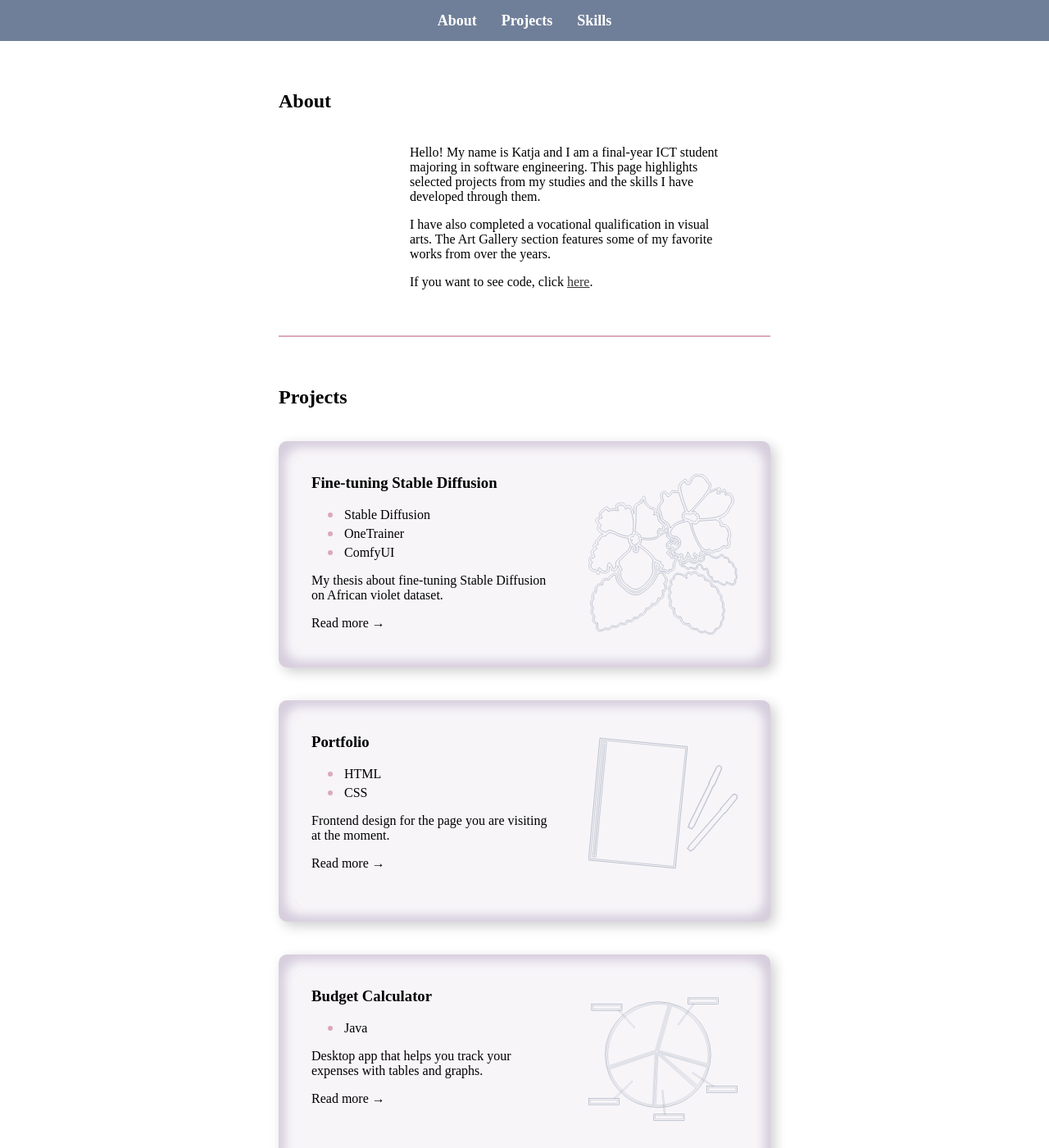
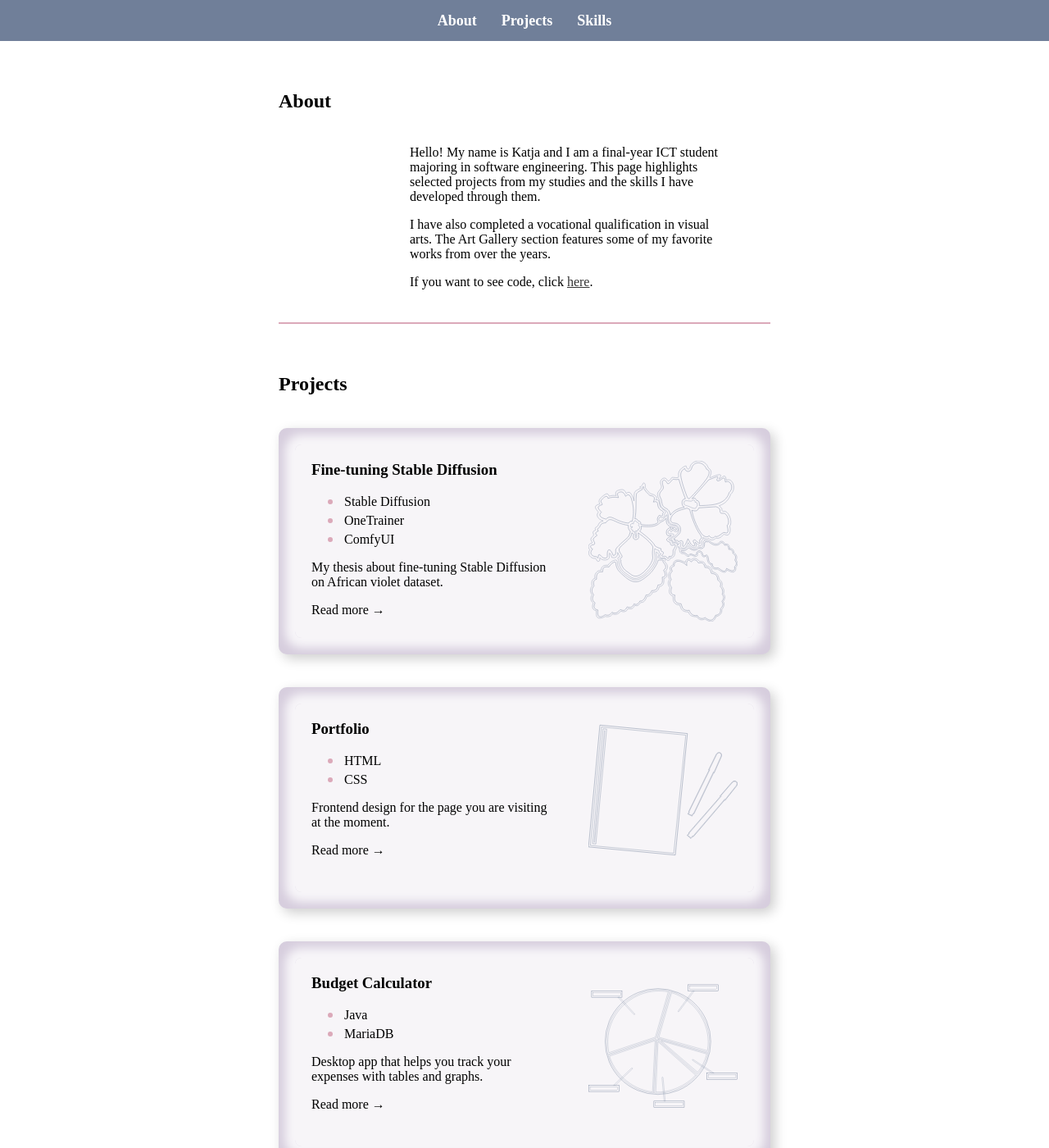
Before and after one commit to KPkoodit/KPkoodit.github.io, a Jekyll site: the page built from index.html, in a window 1280 px wide and 1400 px high. Shown: the whole window at 82% size. Built offline with Jekyll 4.4.1, drawn with Linux system fonts in a browser that asks for light colours.

Commit message:
minor adjustments

```diff
--- a/_projects/budgetCalculator.md
+++ b/_projects/budgetCalculator.md
@@ -4,6 +4,7 @@ title: "Budget Calculator"
 description: "Desktop app that helps you track your expenses with tables and graphs."
 technologies:
     - Java
+    - MariaDB
 image: /assets/images/background/diagram1.svg
 weight: 3
 ---
--- a/assets/css/main.scss
+++ b/assets/css/main.scss
@@ -177,6 +177,10 @@ table.skill-table td:last-child {
     color: #707F99;
 }
 
+.no-bottom-margin {
+    margin-bottom: 0;
+}
+
 /* List stylings */
 .gradient-list {
     padding-left: 20px;
@@ -218,7 +222,7 @@ table.skill-table td:last-child {
   content: "";
   position: absolute;
   left: 0;
-  top: 0.4em;
+  top: 0.38em;
   width: 6px;
   height: 6px;
   background-color: #DBA9B9;
--- a/index.html
+++ b/index.html
@@ -10,7 +10,7 @@ title: Home
       This page highlights selected projects from my studies and the skills I have developed through them. </p>
     <p>I have also completed a vocational qualification in visual arts.
       The Art Gallery section features some of my favorite works from over the years.</p>
-    <p>
+    <p class="no-bottom-margin">
       If you want to see code, click <a class="dark-link" href="https://github.com/KPkoodit">here</a>.</p>
   </section>
 
```
Also changed, not shown: _projects/dogPark2.md (+2 -1 lines), _projects/portfolio.md (+3 -1 lines), assets/images/background/koir1.svg.
